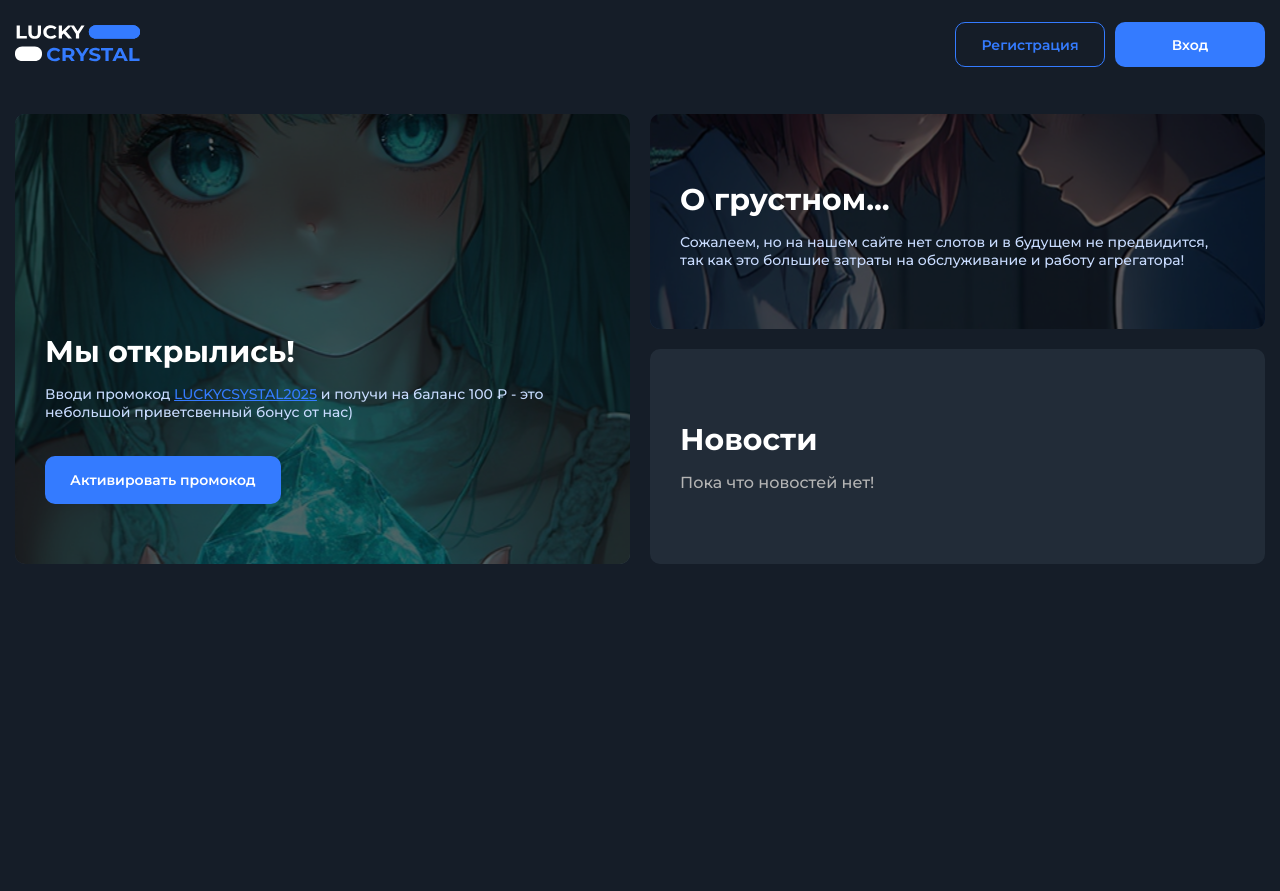
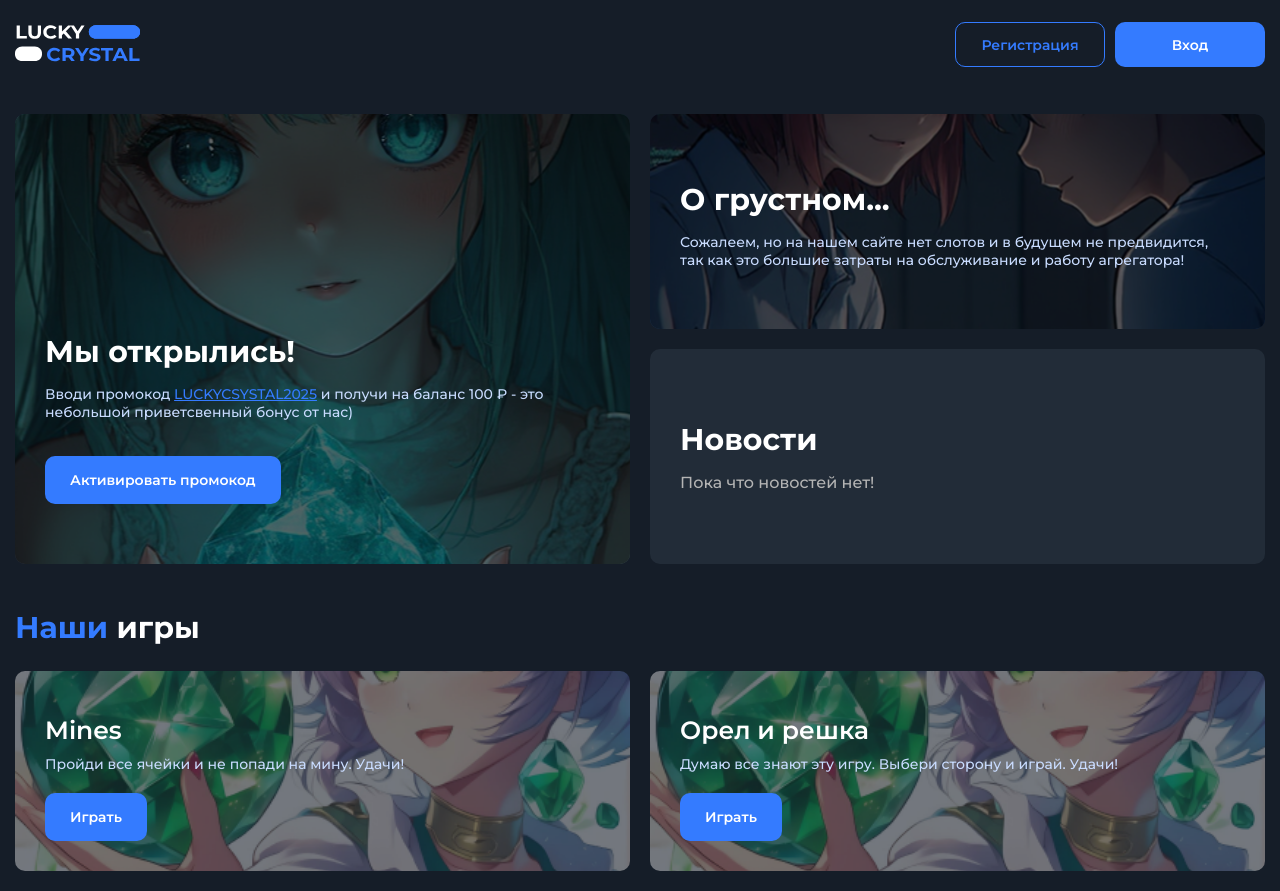
Before and after one commit to Vanechkabublik/double, a Nuxt app: page / in a window 1280 px wide. Before the commit the page ends 800 px from the top, so only its background shows below. Built offline with nearby package versions, Linux system fonts and the light colour scheme.

Commit message:
Initial commit

```diff
--- /dev/null
+++ b/components/Games.vue
@@ -0,0 +1,95 @@
+<template>
+    <div class="games">
+        <h2 class="games-title"><span class="games-title-blue">Наши</span> игры</h2>
+        <div class="games__items">
+            <div class="game__item game__item-mine">
+                <div class="game__item-content">
+                    <h3 class="game-item__title">Mines</h3>
+                    <p class="game-item__text">Пройди все ячейки и не попади на мину. Удачи!</p>
+                    <button class="game-item__btn">Играть</button>
+                </div>
+            </div>
+            <div class="game__item game__item-random">
+                <div class="game__item-content">
+                    <h3 class="game-item__title">Орел и решка</h3>
+                    <p class="game-item__text">Думаю все знают эту игру. Выбери сторону и играй. Удачи!</p>
+                    <button class="game-item__btn">Играть</button>
+                </div>
+            </div>
+        </div>
+    </div>
+</template>
+
+<script lang="ts" setup>
+
+</script>
+
+<style lang="scss" scoped>
+.games {
+    max-width: 1440px;
+    margin: 0 auto;
+    padding: 20px 15px;
+}
+.games-title {
+    font-size: 30px;
+    font-weight: 700;
+    color: white;
+    @media (max-width: 850px) {
+        font-size: 25px;
+    }
+}
+.games-title-blue {
+    color: $primary-color-bg;
+}
+.games__items {
+    margin-top: 25px;
+    display: grid;
+    grid-template-columns: 1fr 1fr;
+    gap: 20px;
+    @media (max-width: 850px) {
+        grid-template-columns: 1fr;
+    }
+}
+.game__item {
+    height: 200px;
+    background-image: url('/assets/images/games/game.png');
+    object-fit: cover;
+    background-size: cover;
+    background-position: center center;
+    border-radius: 10px;
+    display: flex;
+    flex-direction: column;
+    justify-content: flex-end;
+    padding: 30px;
+}
+.game__item-content {}
+.game-item__title {
+    font-size: 25px;
+    color: white;
+    font-weight: 600;
+    @media (max-width: 850px) {
+        font-size: 20px;
+    }
+}
+.game-item__text {
+    margin-top: 10px;
+    font-size: 14px;
+    font-weight: 500;
+    color: $text-color;
+    @media (max-width: 850px) {
+        font-size: 12px;
+    }
+}
+.game-item__btn {
+    margin-top: 20px;
+    background-color: $primary-bg;
+    border-radius: 10px;
+    font-size: 14px;
+    font-weight: 600;
+    color: white;
+    padding: 15px 25px;
+    @media (max-width: 850px) {
+        font-size: 12px;
+    }
+}
+</style>
--- a/pages/index.vue
+++ b/pages/index.vue
@@ -1,5 +1,6 @@
 <template>
 <Banners />
+<Games />
 </template>
 
 <style lang="scss" scoped>
```
Also changed, not shown: assets/images/games/game.png (added).
